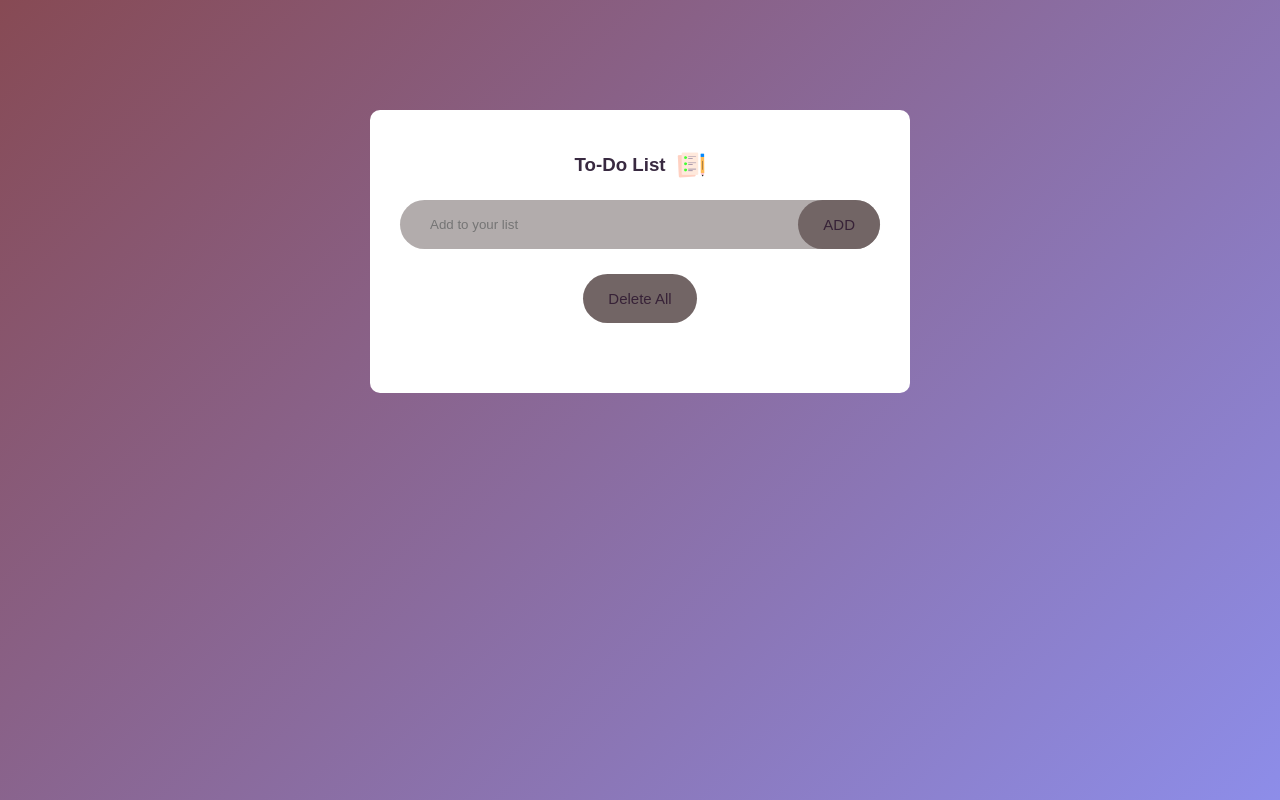
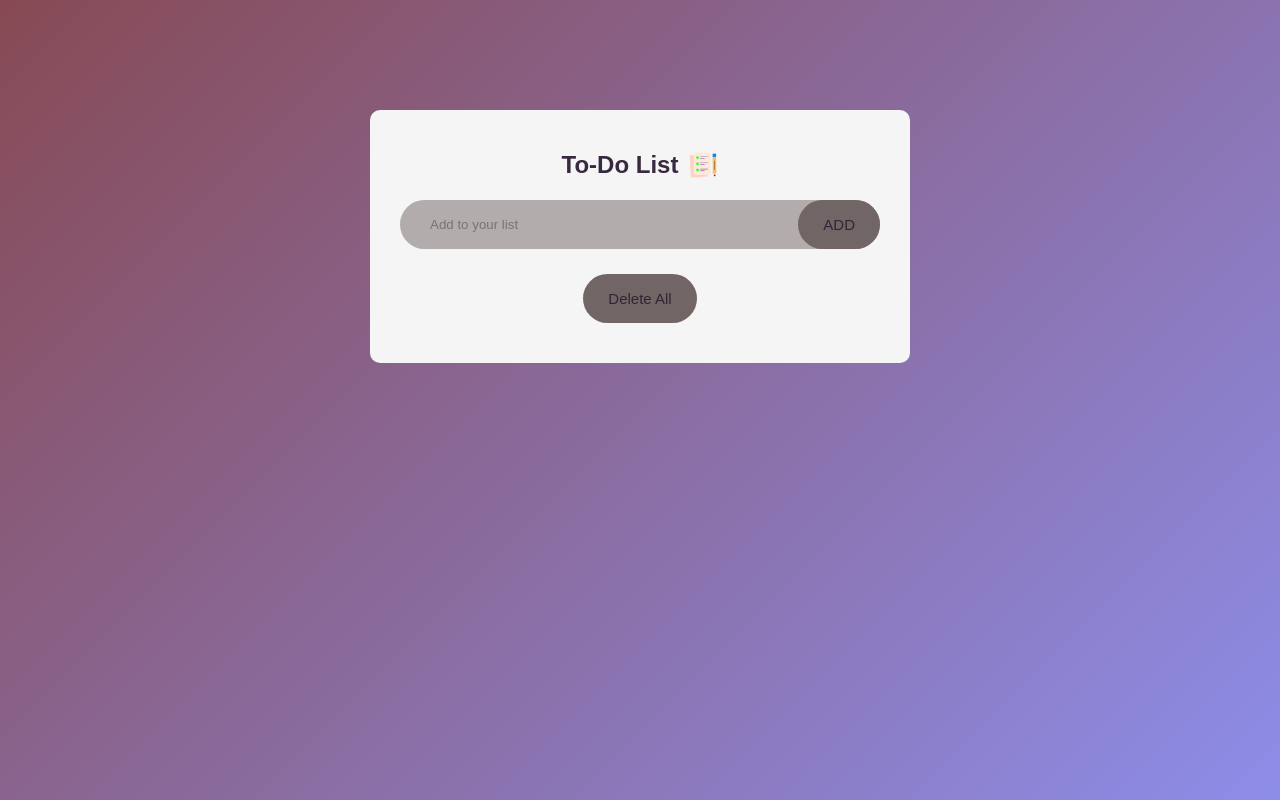
Before and after one commit to hridi1912/Assignment-2.2-, a plain HTML site: page index.html in a window 1280 px wide. Drawn offline with Linux system fonts and the light colour scheme.

Commit message:
2nd commit

```diff
--- a/index.html
+++ b/index.html
@@ -9,7 +9,7 @@
 <body>
     <div class="container">
         <div class="todo-list">
-            <h3>To-Do List <img src="images/icon.png"></h3>
+            <h2>To-Do List <img src="images/icon.png"></h2>
             <div class="row">
                 <input type="text" id="input_box" placeholder="Add to your list">
                 <button onclick="addTask()">ADD</button>
--- a/style.css
+++ b/style.css
@@ -8,26 +8,29 @@
     width: 100%;
     min-height: 100vh ;
     background :linear-gradient(135deg,rgb(135, 74, 84),rgb(141, 141, 233));
+
     padding: 10px;
 }
-h3{
+h2{
     color: rgb(56, 41, 64);
     display: flex;
     align-items: center;
     margin-bottom: 20px;
     justify-content:center ;
+
 }
 .todo-list img{
     width: 30px;
     margin-left: 10px ;
+
 }
 .todo-list{
     width: 100%;
     max-width: 540px;
-
-    background-color: white;
+    position: relative;
+    background-color:whitesmoke;
     margin: 100px auto 20px;
-    padding: 40px 30px 70px;
+    padding: 40px 30px 40px;
     border-radius: 10px;
 }
 .row{
@@ -54,7 +57,7 @@ button{
     font-size: 15px;
     color: rgb(55, 34, 55);
     cursor: pointer;
-    border-radius: 40px;
+    border-radius: 35px;
 }
 li{
     font-size: 17px;
```
